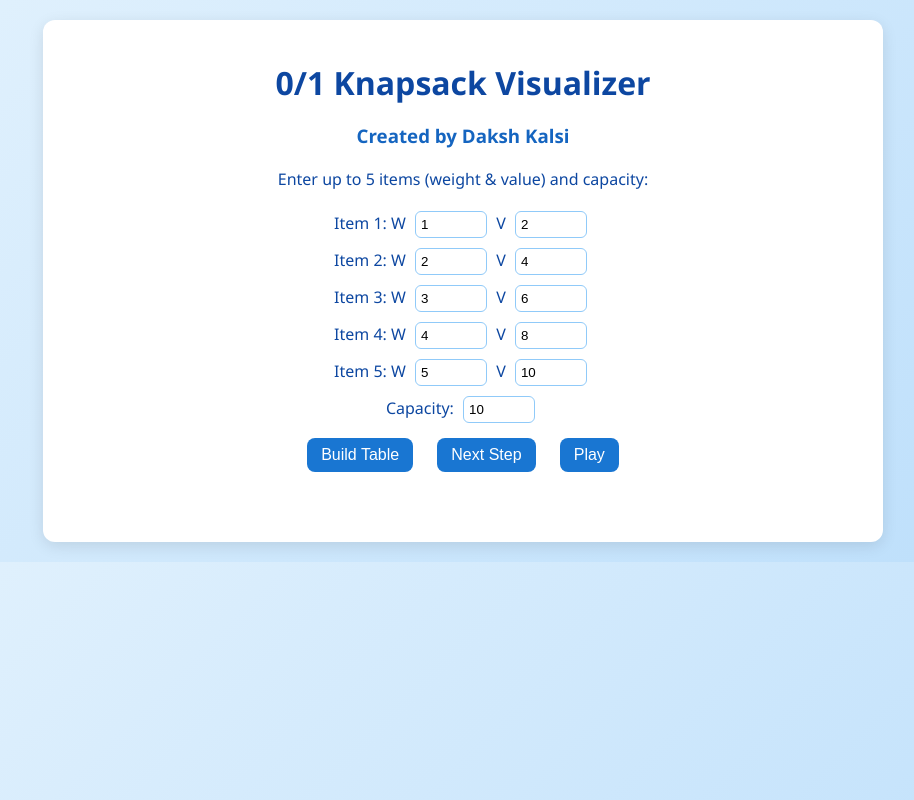
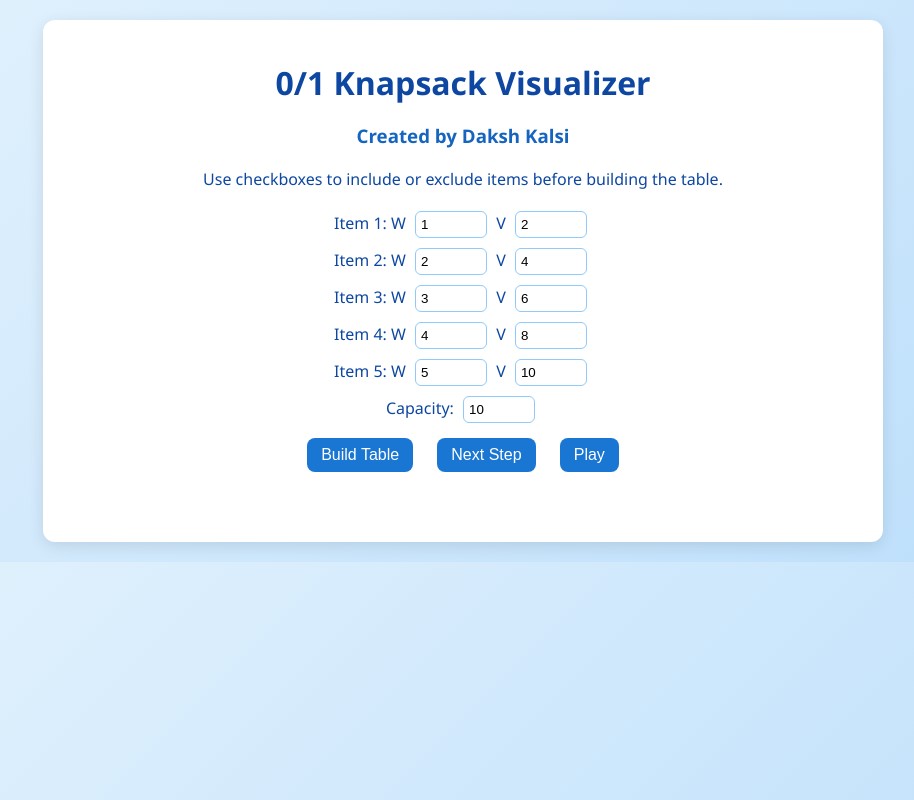
Before and after one commit to dkalsi2606/0-1_Knapsack_Visualizer, a plain HTML site: page index.html in a window 1280 px wide. Shown: the whole page, without its empty margins (177-1091 px from the left). Drawn offline with Linux system fonts and the light colour scheme.

Commit message:
Update index.html

```diff
--- a/index.html
+++ b/index.html
@@ -11,7 +11,7 @@
     <h1>0/1 Knapsack Visualizer</h1>
     <h3>Created by Daksh Kalsi</h3>
 
-    <p>Enter up to 5 items (weight & value) and capacity:</p>
+    <p>Use checkboxes to include or exclude items before building the table.</p>
     <div id="inputs"></div>
 
     <label>Capacity:
@@ -23,6 +23,7 @@
     <button id="playBtn">Play</button>
 
     <table id="dpTable"></table>
+    <div id="reason" class="reason-box"></div>
     <div id="result"></div>
   </div>
 
```
